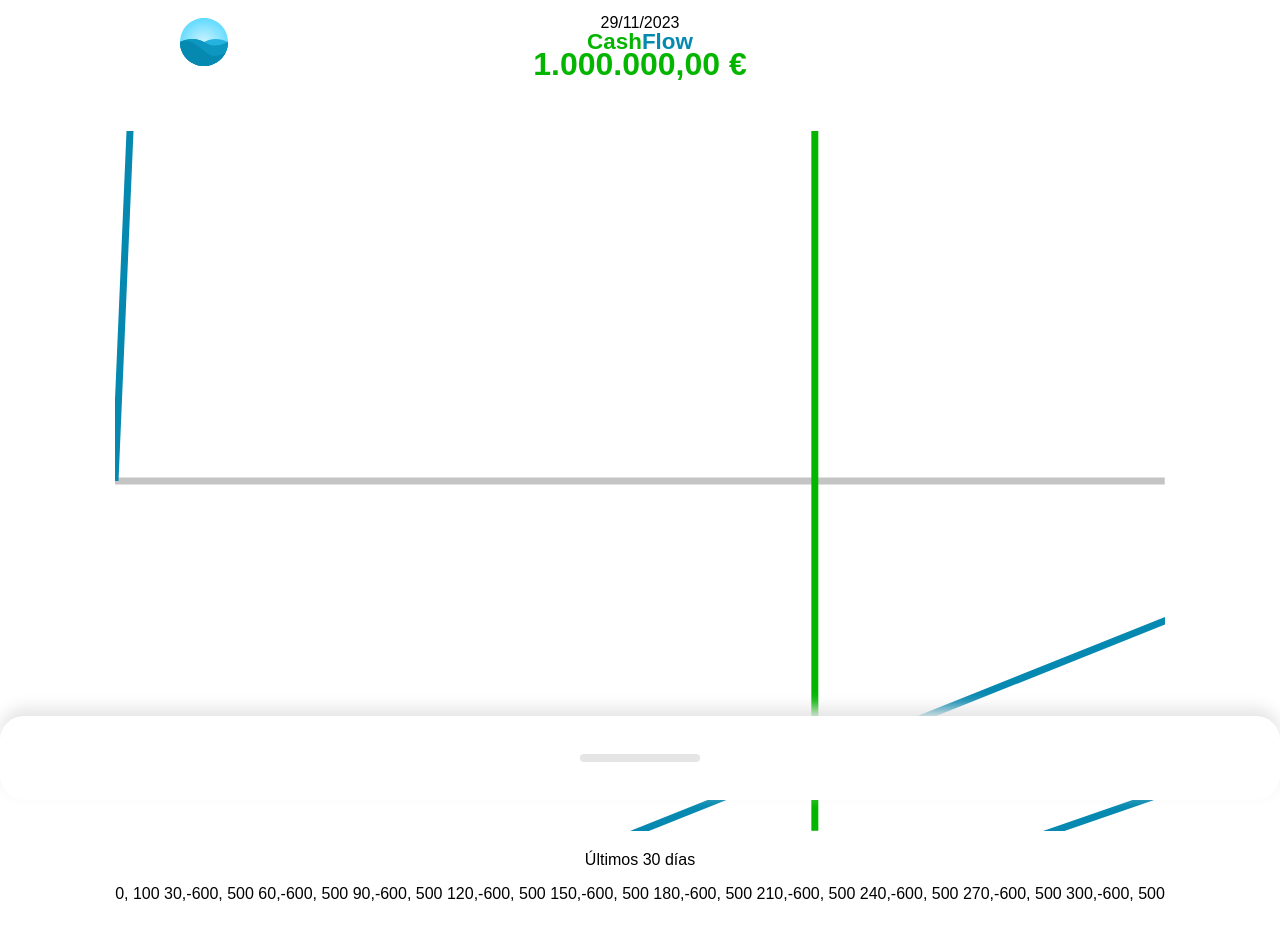
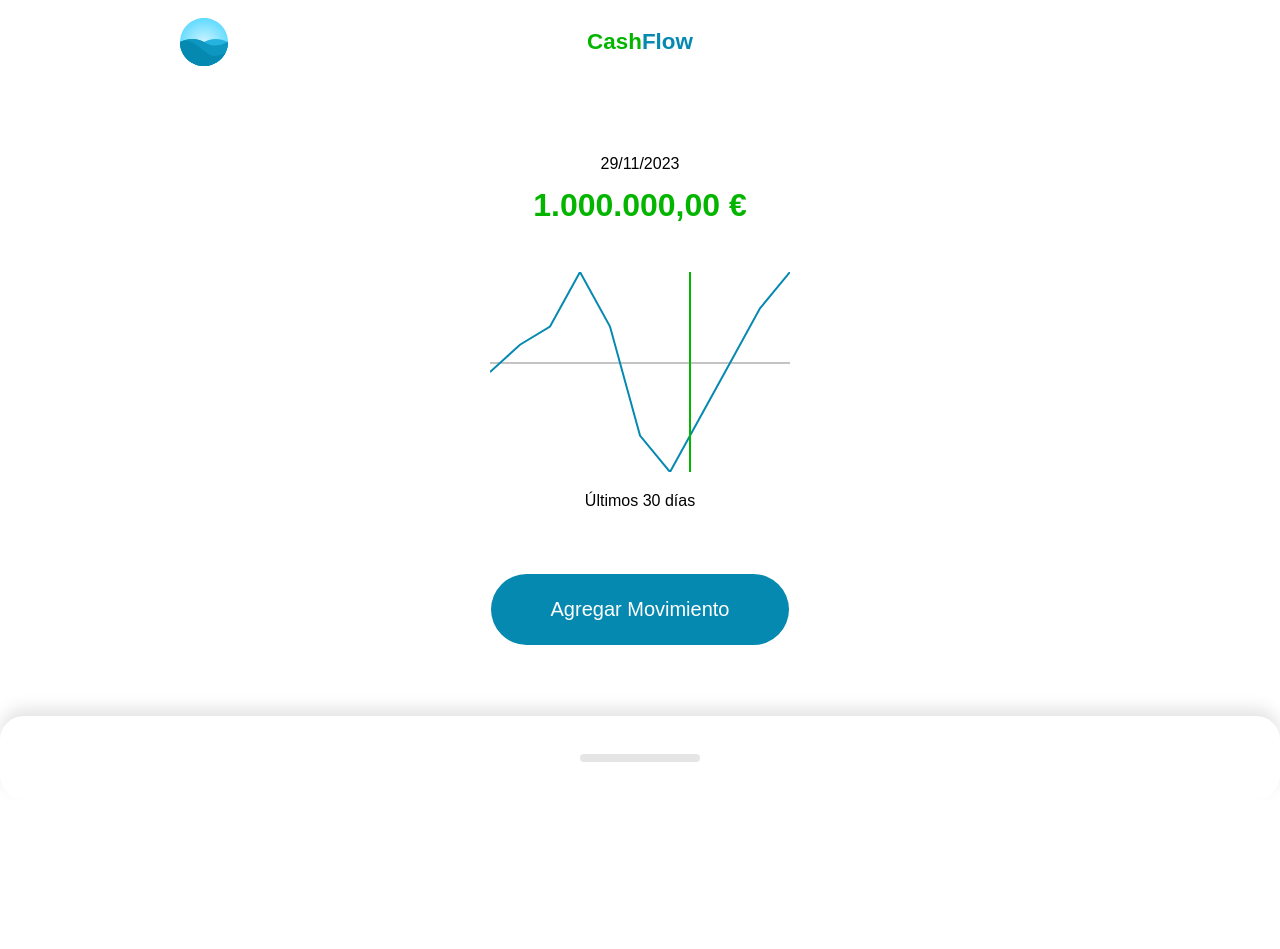
Before and after one commit to devMateos/cashflow, a Vue app: page / in a window 1280 px wide. Shown: the top 949 px of the page. After the commit the page ends 800 px from the top, so only its background shows below. Built offline with nearby package versions, Linux system fonts and the light colour scheme.

Commit message:
feat: Create graph logic

```diff
--- a/src/components/Resume/Graphic.vue
+++ b/src/components/Resume/Graphic.vue
@@ -8,15 +8,19 @@
   }
 });
 
-const amountToPixels = () => {
+const amountToPixels = (amount) => {
   const min = Math.min(...props.amounts);
   const max = Math.max(...props.amounts);
-  return `${min}, ${max}`;
+  return 200 - ((amount - min) / Math.abs(max - min)) * 200;
 }
+
+const zero = computed(() => {
+  return amountToPixels(0);
+})
 
 const points = computed(() => {
   const total = props.amounts.length;
-  return Array(total).fill(100).reduce((points, amount, i) => {
+  return props.amounts.reduce((points, amount, i) => {
     const x = (300 / total) * (i + 1);
     const y = amountToPixels(amount);
     console.log(y);
@@ -36,9 +40,9 @@
         stroke="#c4c4c4"
         stroke-width="2"
         x1="0"
-        y1="100"
+        :y1="zero"
         x2="300"
-        y2="100"
+        :y2="zero"
       />
       <polyline
         fill="none"
@@ -56,7 +60,6 @@
       />
     </svg>
     <p>Últimos 30 días</p>
-    <div>{{ points }}</div>
   </div>
 </template>
 
```
